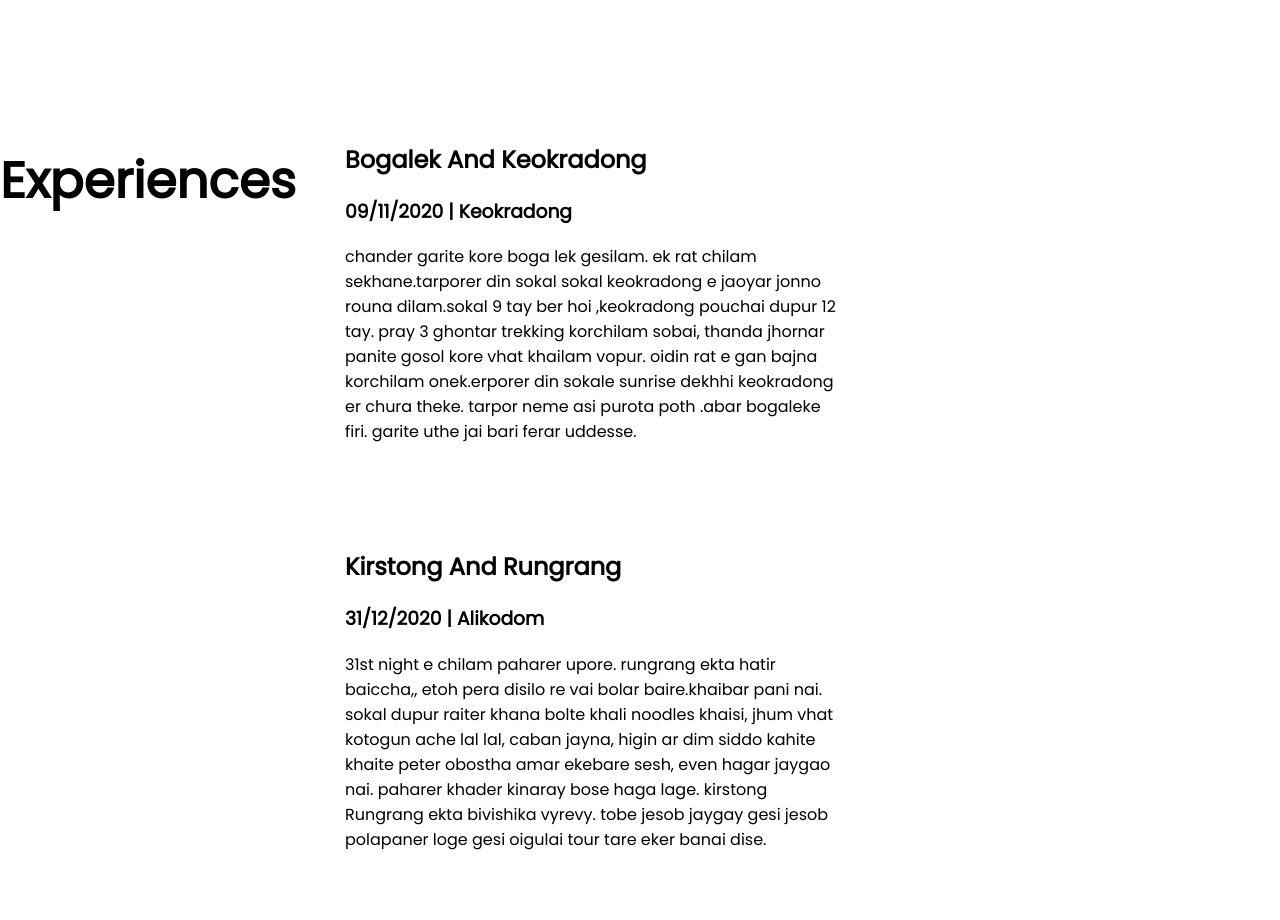
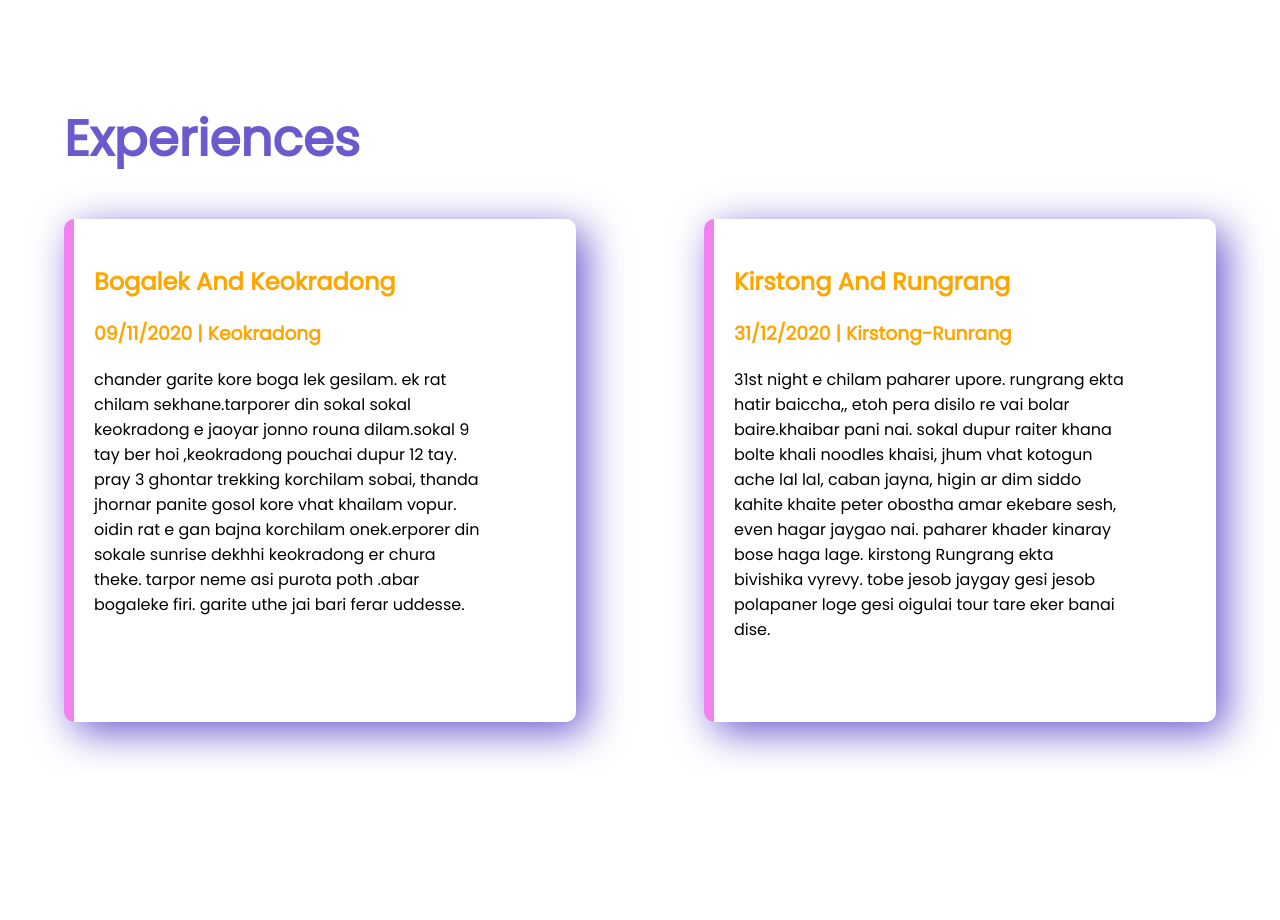
Before and after one commit to Adhir-kundu/developer-portfolio, a plain HTML site: page index.html in a window 1280 px wide. Shown: the part 1262-2182 px from the top of the page. After the commit the page ends 2034 px from the top, so only its background shows below. Drawn offline with Linux system fonts and the light colour scheme.

Commit message:
added box shadow

```diff
--- a/index.html
+++ b/index.html
@@ -42,18 +42,20 @@
     </section>
     <section class="experience">
 
-         <h1>Experiences</h1>
+         <h1 class="padding-left" >Experiences</h1>
+
             <div class="flexible-container">
 
-                <div class="half-width">
-                    <h2> Bogalek And Keokradong</h2>
-                    <h3>09/11/2020 | Keokradong</h3>
+                <div class="half-width box-shadow">
+                    <h2 class="orange-color"> Bogalek And Keokradong</h2>
+                    <h3 class="orange-color">09/11/2020 | Keokradong</h3>
                     <p>chander garite kore boga lek gesilam. ek rat chilam sekhane.tarporer din sokal sokal keokradong e jaoyar jonno rouna dilam.sokal 9 tay ber hoi ,keokradong pouchai dupur 12 tay. pray 3 ghontar trekking korchilam sobai, thanda jhornar panite gosol kore vhat khailam vopur. oidin rat e gan bajna korchilam onek.erporer din sokale sunrise dekhhi keokradong er chura theke. tarpor neme asi purota poth .abar bogaleke firi. garite uthe jai bari ferar uddesse.
                     </p>
                 </div>
-                <div class="half-width">
-                    <h2>Kirstong And Rungrang</h2>
-                    <h3>31/12/2020 | Alikodom</h3>
+                <div class="half-width box-shadow">
+                    <h2 class="orange-color">Kirstong And Rungrang</h2>
+                    <h3 class="orange-color">31/12/2020 | Kirstong-Runrang</h3>
+
                     <p>
                         31st night e chilam paharer upore. rungrang ekta hatir baiccha,, etoh pera disilo re vai bolar baire.khaibar pani nai. sokal dupur raiter khana bolte khali noodles khaisi, jhum vhat kotogun ache lal lal, caban jayna, higin ar dim siddo kahite khaite peter obostha amar ekebare sesh, even hagar jaygao nai. paharer khader kinaray bose haga lage. kirstong Rungrang ekta bivishika vyrevy. tobe jesob jaygay gesi jesob polapaner loge gesi oigulai tour tare eker banai dise.
                     </p>
--- a/style.css
+++ b/style.css
@@ -8,7 +8,7 @@ h1{
 .orange-color{
     color: orange;
 }
-section{
+.flexible-container{
     display: flex;
     margin-bottom: 50px;
 
@@ -45,3 +45,20 @@ section{
     background-repeat: no-repeat;
     background-position: right;
 }
+.experience{
+    display: inline;
+
+}
+.padding-left{
+    padding-left: 5%;
+    color: slateblue;
+}
+.box-shadow{
+    box-shadow: 10px 10px 40px slateblue;
+    width: 40%;
+    margin-left: 5%;
+    margin-right: 5%;
+    padding-left: 20px;
+    border-radius: 10px;
+    border-left: 10px solid violet;
+}
```
